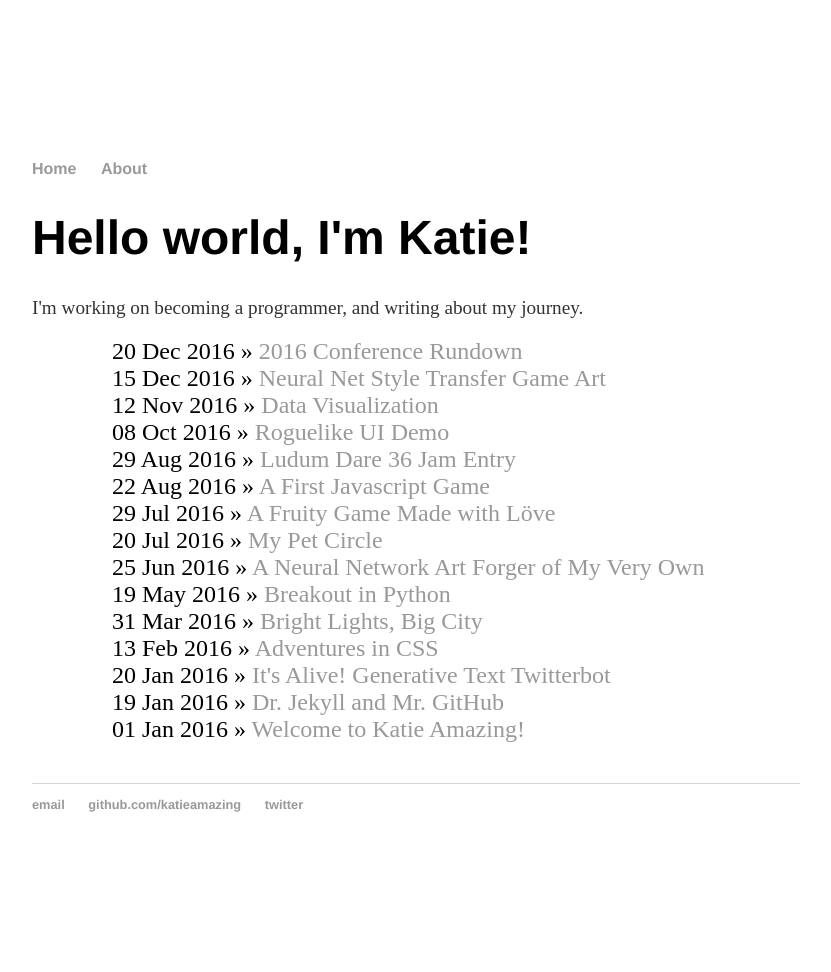
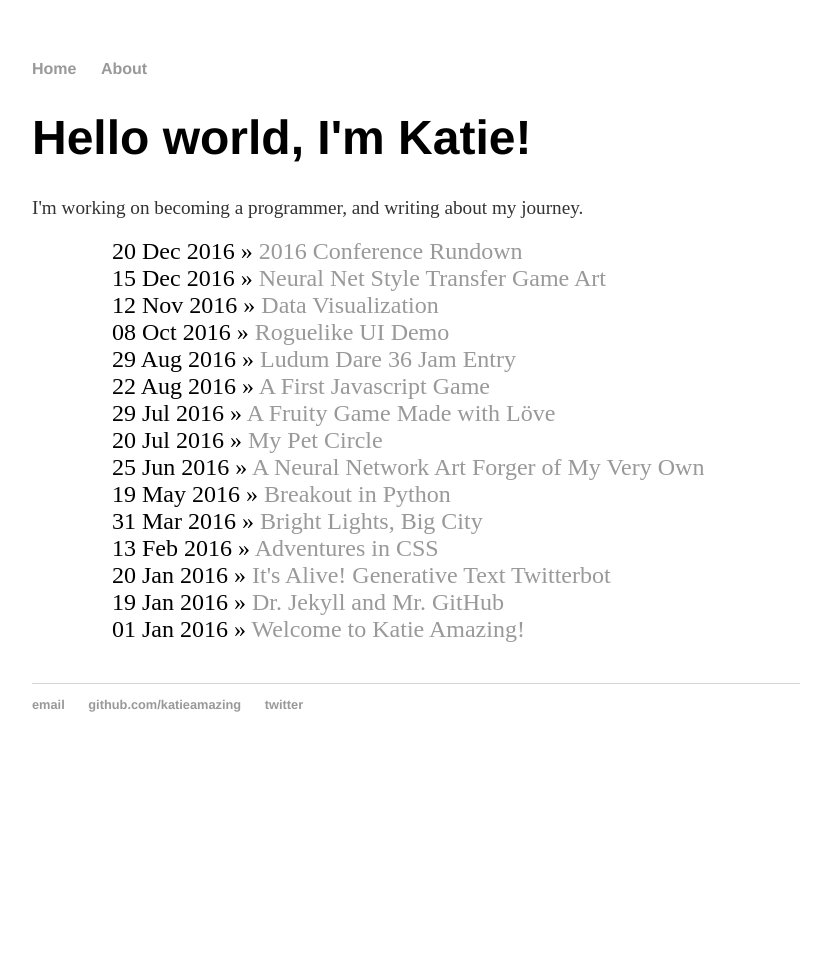
Before and after one commit to katieamazing/katieamazing.github.io, a Jekyll site: the page built from index.html, in a window 1280 px wide. Shown: the whole page, without its empty margins (224-1055 px from the left). Built offline with Jekyll 4.4.1, drawn with Linux system fonts in a browser that asks for light colours; after the commit the page ends 900 px from its top, so only the background shows below that.

Commit message:
Update main.css

```diff
--- a/css/main.css
+++ b/css/main.css
@@ -1,5 +1,5 @@
 body {
-    margin: 160px auto;
+    margin: 60px auto;
     width: 60%;
 }
 nav ul, footer ul {
```
